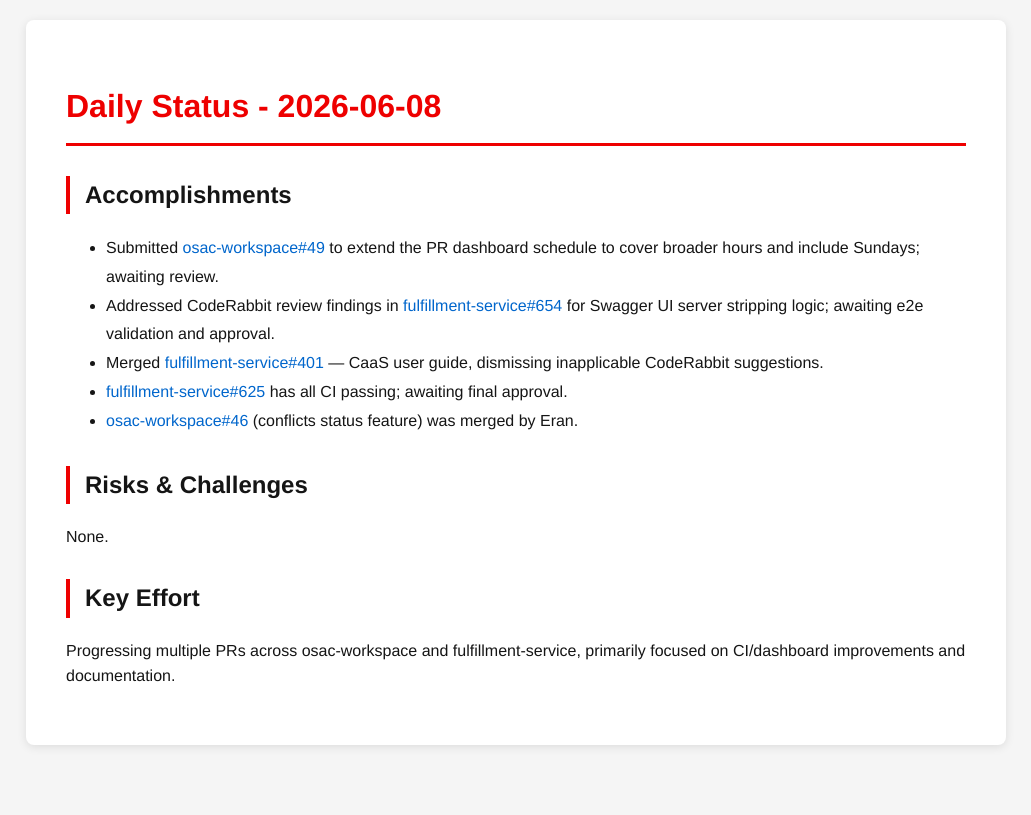
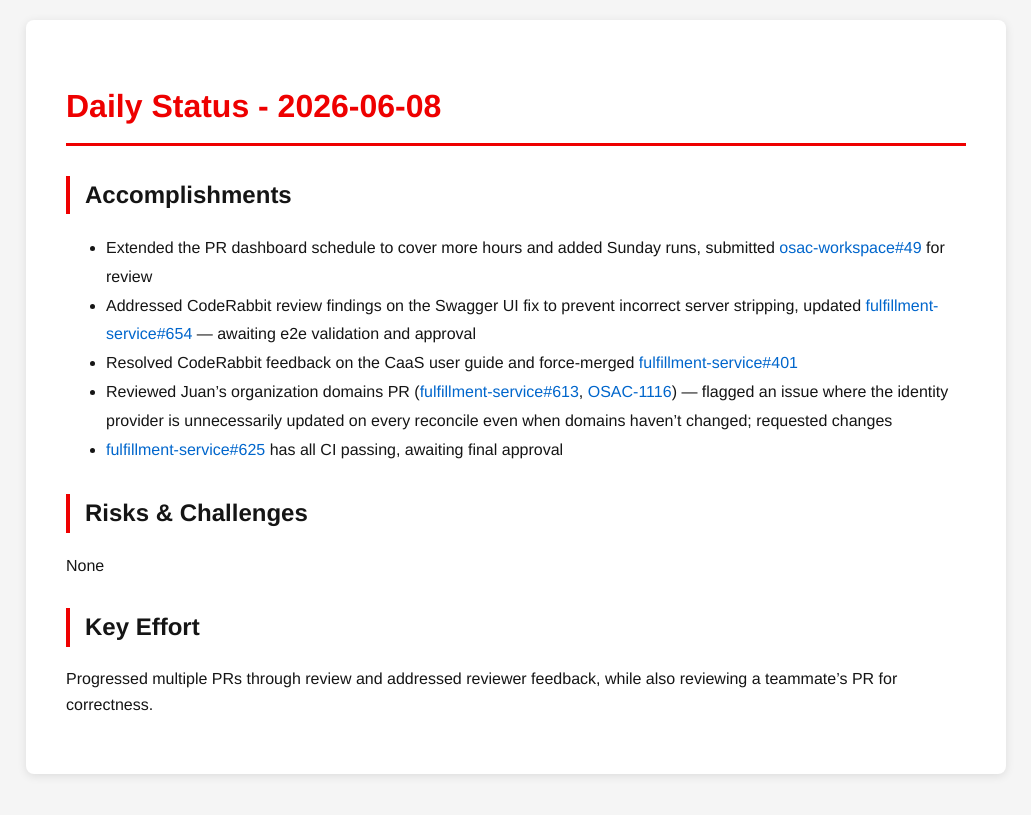
Before and after one commit to tzvatot/daily-status, a Jekyll site: the page built from 2026-06-08.md, in a window 1280 px wide. Shown: the top 815 px of the page, without its empty margins (124-1155 px from the left). Built offline with Jekyll 4.4.1, drawn with Linux system fonts in a browser that asks for light colours.

Commit message:
Daily status update - 2026-06-08

```diff
--- a/2026-06-08.md
+++ b/2026-06-08.md
@@ -7,14 +7,14 @@ date: 2026-06-08
 # Daily Status - 2026-06-08
 
 ## Accomplishments
-- Submitted [osac-workspace#49](https://github.com/osac-project/osac-workspace/pull/49) to extend the PR dashboard schedule to cover broader hours and include Sundays; awaiting review.
-- Addressed CodeRabbit review findings in [fulfillment-service#654](https://github.com/osac-project/fulfillment-service/pull/654) for Swagger UI server stripping logic; awaiting e2e validation and approval.
-- Merged [fulfillment-service#401](https://github.com/osac-project/fulfillment-service/pull/401) — CaaS user guide, dismissing inapplicable CodeRabbit suggestions.
-- [fulfillment-service#625](https://github.com/osac-project/fulfillment-service/pull/625) has all CI passing; awaiting final approval.
-- [osac-workspace#46](https://github.com/osac-project/osac-workspace/pull/46) (conflicts status feature) was merged by Eran.
+- Extended the PR dashboard schedule to cover more hours and added Sunday runs, submitted [osac-workspace#49](https://github.com/osac-project/osac-workspace/pull/49) for review
+- Addressed CodeRabbit review findings on the Swagger UI fix to prevent incorrect server stripping, updated [fulfillment-service#654](https://github.com/osac-project/fulfillment-service/pull/654) — awaiting e2e validation and approval
+- Resolved CodeRabbit feedback on the CaaS user guide and force-merged [fulfillment-service#401](https://github.com/osac-project/fulfillment-service/pull/401)
+- Reviewed Juan's organization domains PR ([fulfillment-service#613](https://github.com/osac-project/fulfillment-service/pull/613), [OSAC-1116](https://redhat.atlassian.net/browse/OSAC-1116)) — flagged an issue where the identity provider is unnecessarily updated on every reconcile even when domains haven't changed; requested changes
+- [fulfillment-service#625](https://github.com/osac-project/fulfillment-service/pull/625) has all CI passing, awaiting final approval
 
 ## Risks & Challenges
-None.
+None
 
 ## Key Effort
-Progressing multiple PRs across osac-workspace and fulfillment-service, primarily focused on CI/dashboard improvements and documentation.
+Progressed multiple PRs through review and addressed reviewer feedback, while also reviewing a teammate's PR for correctness.
```
